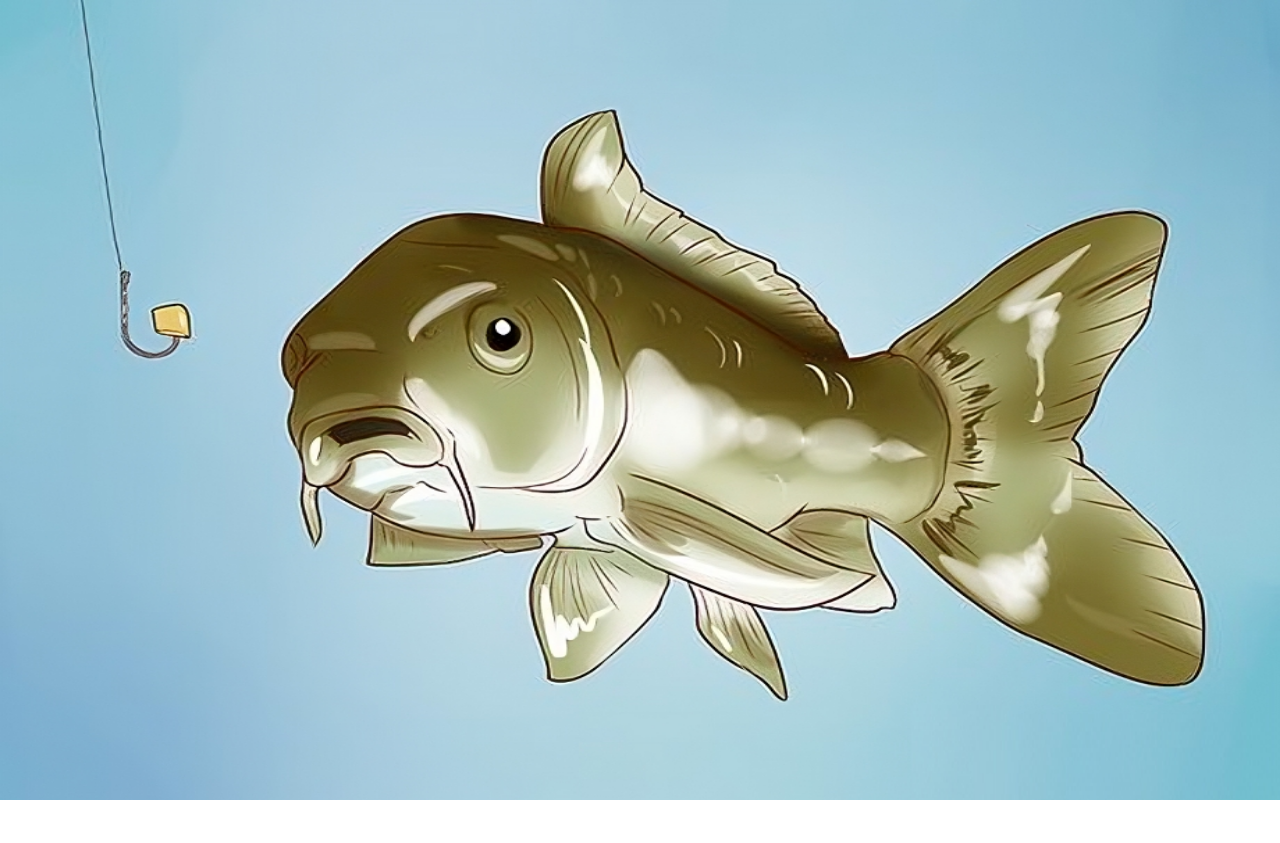
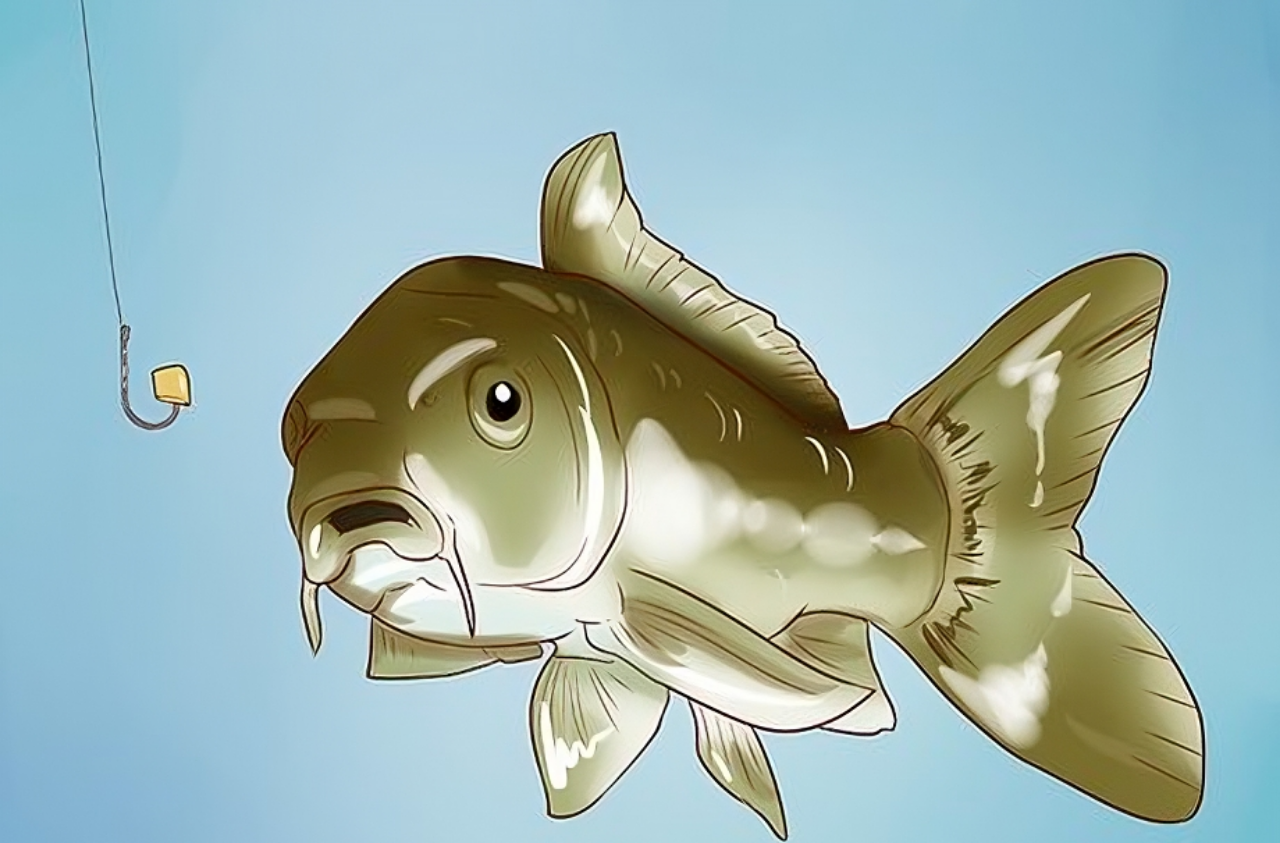
Before and after one commit to WebtorStudios/gruppopesca, a plain HTML site: page index.html in a window 1280 px wide. Shown: the top 843 px of the page. Before the commit the page ends 800 px from the top, so only its background shows below. Drawn offline with Linux system fonts and the light colour scheme.

Commit message:
Update index.html

```diff
--- a/index.html
+++ b/index.html
@@ -3,7 +3,7 @@
 <head>
     <meta charset="UTF-8">
     <meta name="viewport" content="width=device-width, initial-scale=1.0">
-    <title>Fish a Schermo Intero</title>
+    <title>Gruppo Pesca</title>
     <style>
         * {
             margin: 0;
@@ -12,8 +12,8 @@
         }
 
         body, html {
-            width: 100%;
-            height: 100%;
+            width: 100wdw;
+            height: 100wdh;
             overflow: hidden;
         }
 
@@ -28,4 +28,5 @@
 <body>
     <img src="fish.png" alt="Fish">
 </body>
+
 </html>
```
